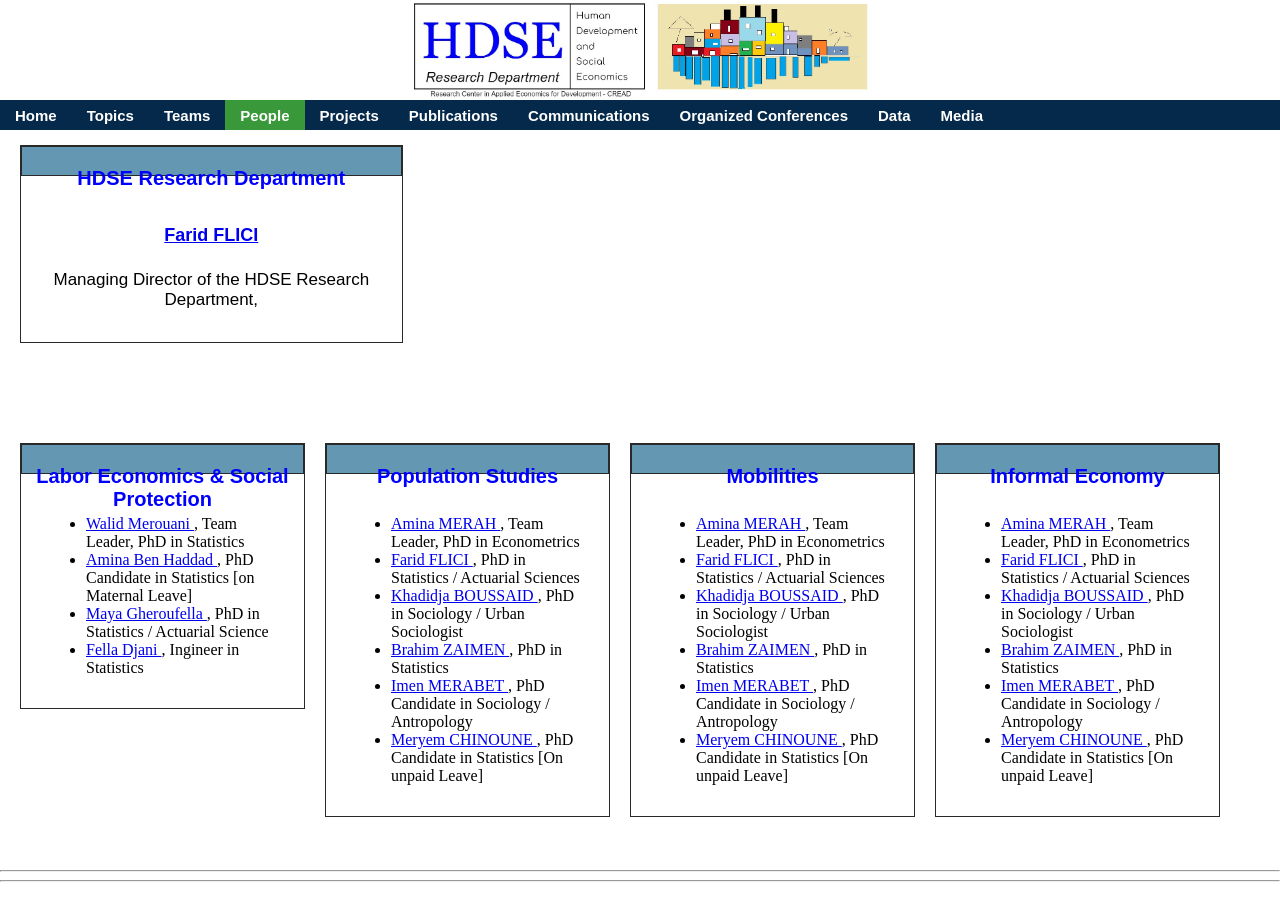
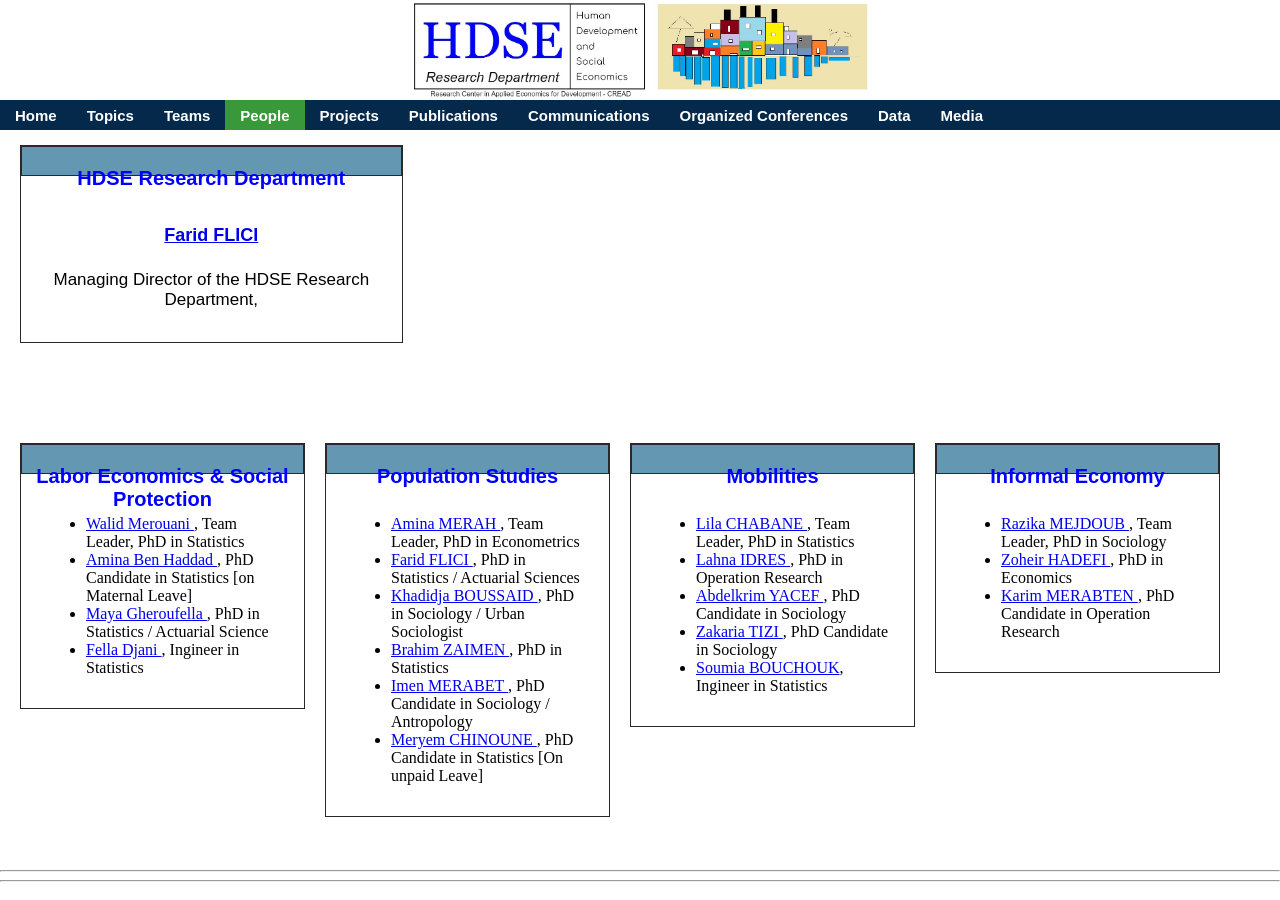
Before and after one commit to Farid-FLICI/farid-flici.github.io, a Jekyll site: the page people.html, which Jekyll copies as it is, in a window 1280 px wide. Built offline with Jekyll 4.4.1, drawn with Linux system fonts in a browser that asks for light colours.

Commit message:
Update people.html

```diff
--- a/people.html
+++ b/people.html
@@ -115,12 +115,11 @@ ul.topnav li.right {float: right;}
   <div class="header2"><h3>  Mobilities </h3></div>
   <div class="mainbody">
   <ul>
-     <li> <a href="aminamerah.html"> Amina MERAH </a>, Team Leader, PhD in Econometrics</li>
-     <li> <a href="faridflici.html"> Farid FLICI </a>, PhD in Statistics / Actuarial Sciences</li>
-     <li> <a href="khadidjaboussaid.html"> Khadidja BOUSSAID </a>, PhD in Sociology / Urban Sociologist</li>
-     <li> <a href="brahimzaimen.html"> Brahim ZAIMEN </a>, PhD in Statistics</li>
-     <li> <a href="imenmerabet.html"> Imen MERABET </a>, PhD Candidate in Sociology / Antropology</li>
-     <li> <a href="meryemchinoune.html"> Meryem CHINOUNE </a>, PhD Candidate in Statistics [On unpaid Leave]</li>
+     <li> <a href="lilachabane.html"> Lila CHABANE </a>, Team Leader, PhD in Statistics</li>
+     <li> <a href="lahnaidres.html"> Lahna IDRES </a>, PhD in Operation Research </li>
+     <li> <a href="abdelkrimyacef.html"> Abdelkrim YACEF </a>, PhD Candidate in Sociology </li>
+     <li> <a href="zakariatizi.html"> Zakaria TIZI </a>, PhD Candidate in Sociology </li>
+     <li> <a href="soumiabouchouk.html"> Soumia BOUCHOUK</a>, Ingineer in Statistics</li>
   </ul>
   </div>
   </div>
@@ -131,12 +130,9 @@ ul.topnav li.right {float: right;}
  <div class="header2"><h3>  Informal Economy </h3></div>
  <div class="mainbody">
  <ul>
-     <li> <a href="aminamerah.html"> Amina MERAH </a>, Team Leader, PhD in Econometrics</li>
-     <li> <a href="faridflici.html"> Farid FLICI </a>, PhD in Statistics / Actuarial Sciences</li>
-     <li> <a href="khadidjaboussaid.html"> Khadidja BOUSSAID </a>, PhD in Sociology / Urban Sociologist</li>
-     <li> <a href="brahimzaimen.html"> Brahim ZAIMEN </a>, PhD in Statistics</li>
-     <li> <a href="imenmerabet.html"> Imen MERABET </a>, PhD Candidate in Sociology / Antropology</li>
-     <li> <a href="meryemchinoune.html"> Meryem CHINOUNE </a>, PhD Candidate in Statistics [On unpaid Leave]</li>
+     <li> <a href="razikamejdoub.html"> Razika MEJDOUB </a>, Team Leader, PhD in Sociology </li>
+     <li> <a href="zoheirhadefi.html"> Zoheir HADEFI </a>, PhD in Economics </li>
+     <li> <a href="karimmerabten.html"> Karim MERABTEN </a>, PhD Candidate in Operation Research</li>
  </ul>
  </div>
  </div>
```
